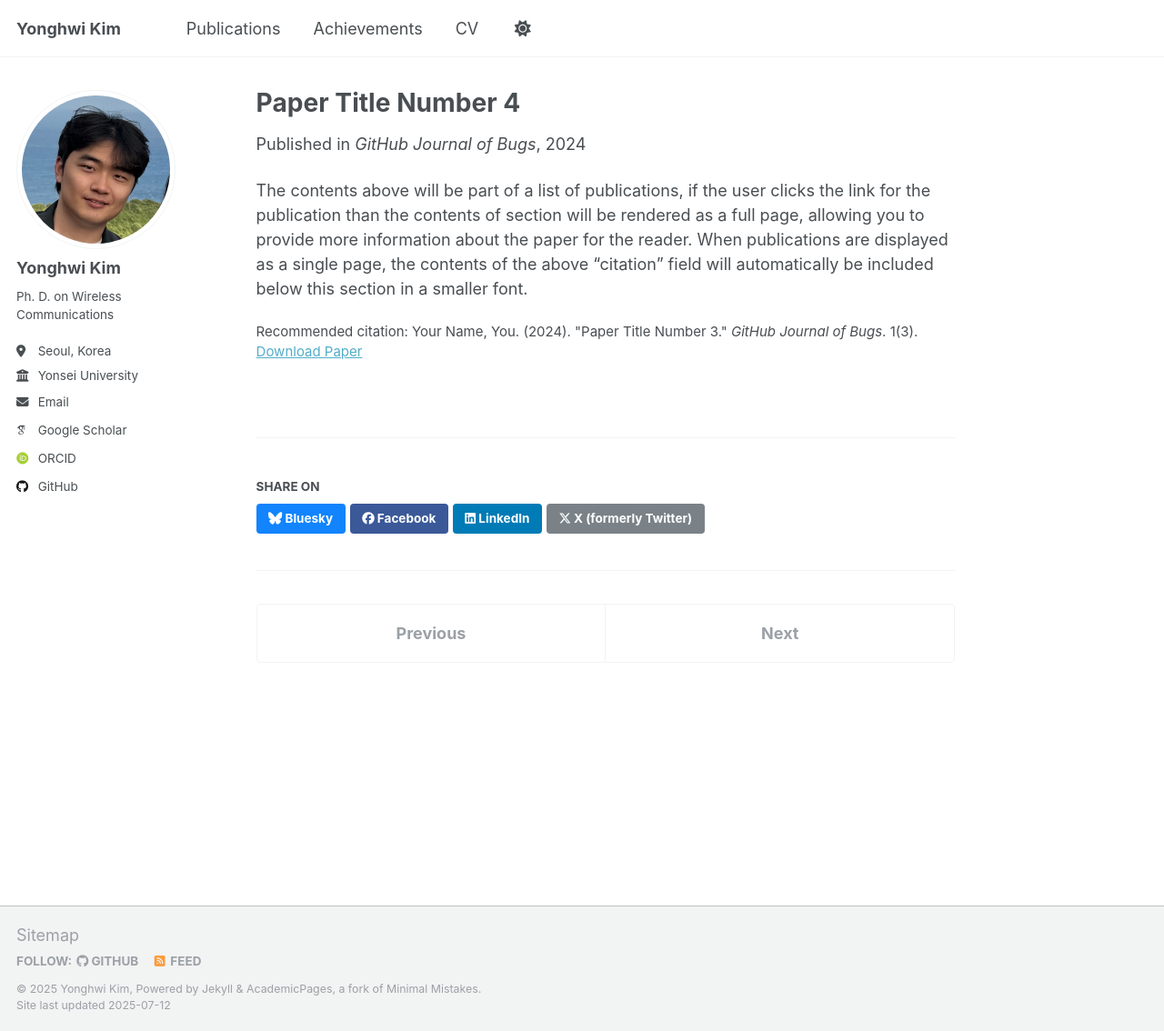
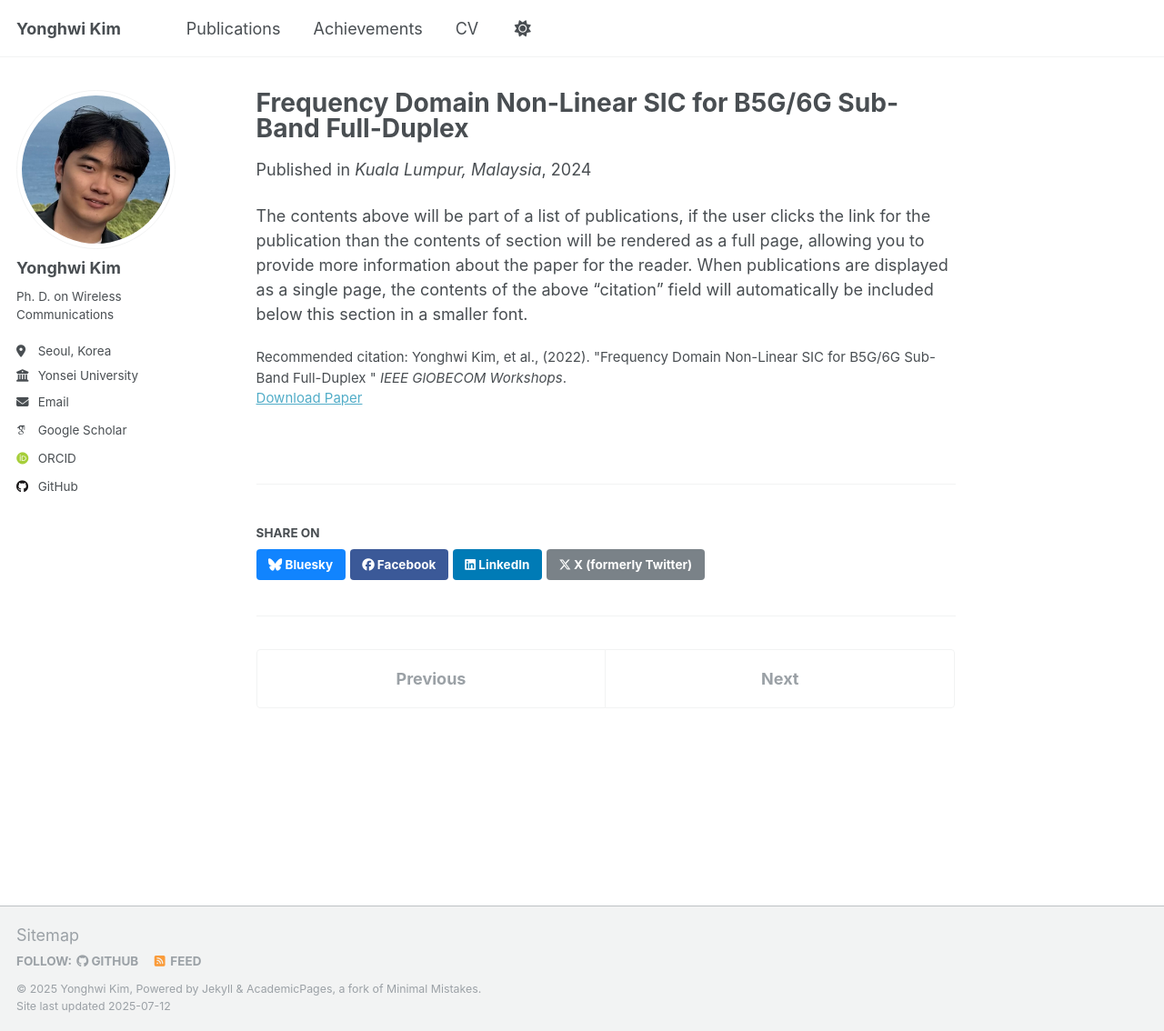
Before and after one commit to yonghwi-erickim/yonghwi-erickim.github.io, a Jekyll site: the page built from _publications/2024-02-17-paper-title-number-4.md, in a window 1280 px wide and 1134 px high. Shown: the whole window at 91% size. Built offline with Jekyll 4.4.1, drawn with Linux system fonts in a browser that asks for light colours; some web fonts are replaced; a script that is not in the unit is left out.

Commit message:
Update 2024-02-17-paper-title-number-4.md

```diff
--- a/_publications/2024-02-17-paper-title-number-4.md
+++ b/_publications/2024-02-17-paper-title-number-4.md
@@ -1,13 +1,13 @@
 ---
-title: "Paper Title Number 4"
+title: "Frequency Domain Non-Linear SIC for B5G/6G Sub-Band Full-Duplex"
 collection: publications
 category: conferences
-permalink: /publication/2024-02-17-paper-title-number-4
-excerpt: 'This paper is about fixing template issue #693.'
-date: 2024-02-17
-venue: 'GitHub Journal of Bugs'
-paperurl: 'http://academicpages.github.io/files/paper3.pdf'
-citation: 'Your Name, You. (2024). &quot;Paper Title Number 3.&quot; <i>GitHub Journal of Bugs</i>. 1(3).'
+permalink: /publication/globecom23
+excerpt: 'This paper is about subband full-duplex.'
+date: 2024-12-03
+venue: 'Kuala Lumpur, Malaysia'
+paperurl: 'https://ieeexplore.ieee.org/document/10464406'
+citation: 'Yonghwi Kim, et al., (2022). &quot;Frequency Domain Non-Linear SIC for B5G/6G Sub-Band Full-Duplex &quot; <i>IEEE GlOBECOM Workshops</i>.'
 ---
 
 The contents above will be part of a list of publications, if the user clicks the link for the publication than the contents of section will be rendered as a full page, allowing you to provide more information about the paper for the reader. When publications are displayed as a single page, the contents of the above "citation" field will automatically be included below this section in a smaller font.
```
